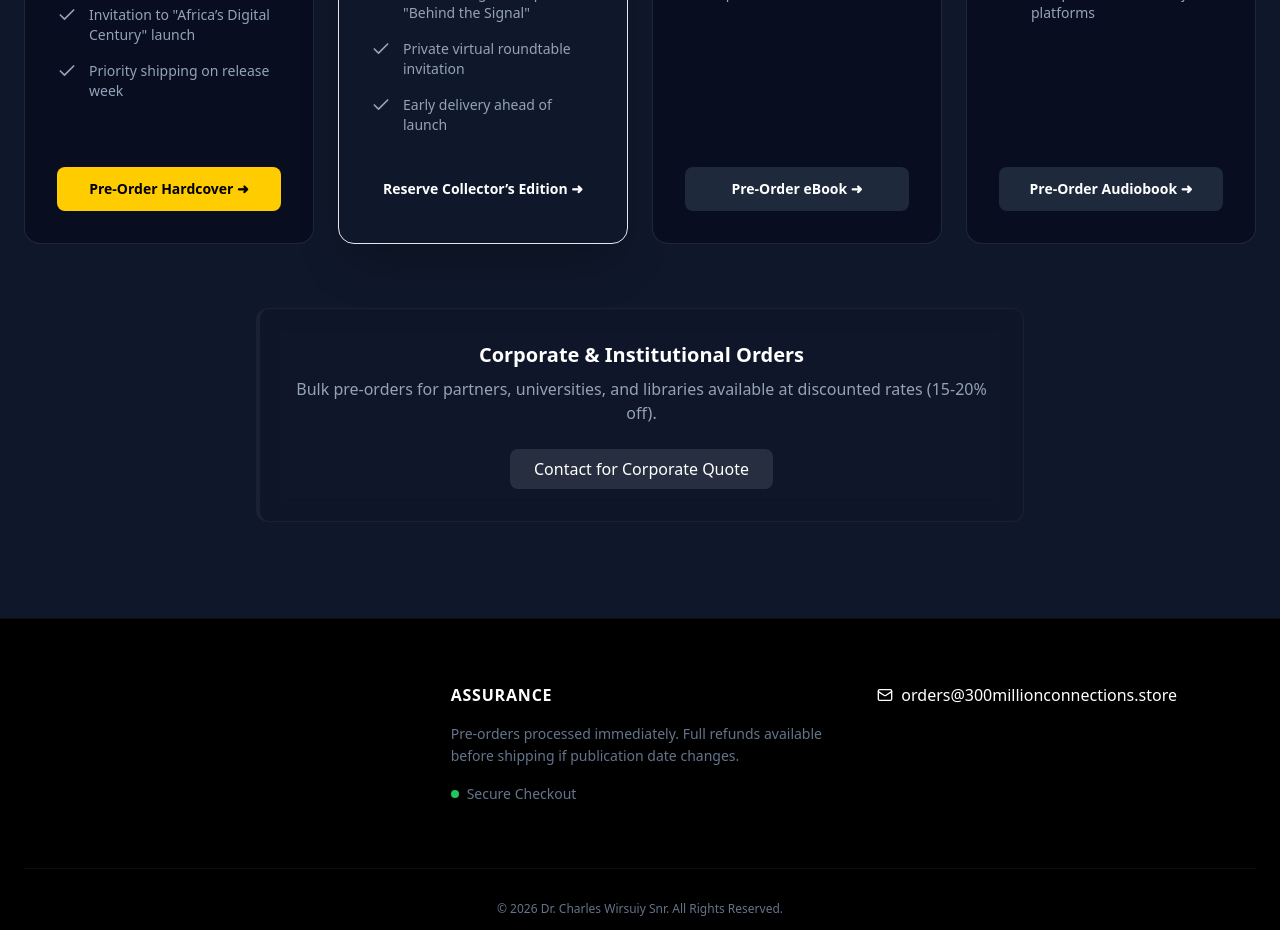
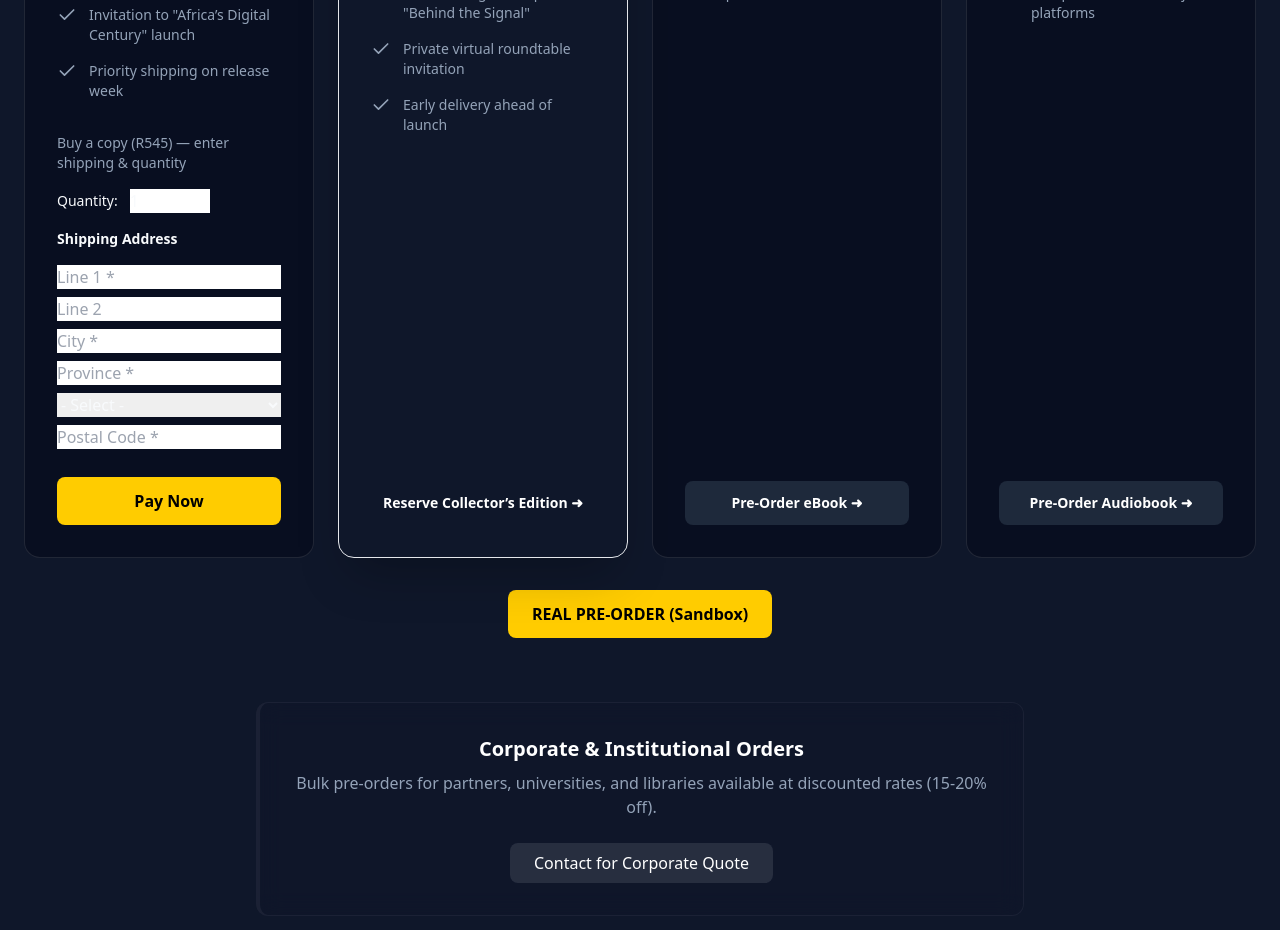
Before and after one commit to MateteSam/MTN, a React (Vite) app: page / in a window 1280 px wide. Shown: the part 5440-6370 px from the top of the page. Built offline with nearby package versions, Linux system fonts and the light colour scheme.

Commit message:
feat(payments): inline secure PayFast form for Print First Edition; compute final amount server-side

```diff
--- a/api/payfast/checkout.js
+++ b/api/payfast/checkout.js
@@ -26,12 +26,17 @@ module.exports = async (req, res) => {
       return;
     }
     const payload = req.body || {};
-    const { amount = '0.00', item_name = 'Preorder' } = payload;
+    const { amount = '0.00', item_name = 'Preorder', custom_quantity = '1', shipping = {} } = payload;
 
     // Ignore any merchant credentials passed from client (don't allow overriding server env)
     if (payload.merchant_id || payload.merchant_key || payload.passphrase) {
       console.warn('Rejected client-supplied merchant credentials in checkout request');
     }
+
+    // Compute final amount server-side to prevent client tampering
+    const qty = parseInt(String(custom_quantity || '1'), 10) || 1;
+    const baseAmount = parseFloat(String(amount || '0')) || 0;
+    const finalAmount = (baseAmount * qty).toFixed(2);
 
     // Build parameters required by PayFast
     const origin = (req.headers['x-forwarded-proto'] || 'https') + '://' + (req.headers['x-forwarded-host'] || req.headers.host);
@@ -42,7 +47,7 @@ module.exports = async (req, res) => {
     const cancel_url = `${origin}/payment-cancel?m_payment_id=${m_payment_id}`;
     try {
       const orders = require('../../lib/orders');
-      await orders.createOrder({ m_payment_id, amount: parseFloat(amount).toFixed(2), item_name, status: 'pending' });
+      await orders.createOrder({ m_payment_id, amount: finalAmount, item_name, status: 'pending', meta: { shipping, qty } });
     } catch (err) {
       console.warn('Could not persist order', err && err.message ? err.message : err);
     }
@@ -56,8 +61,16 @@ module.exports = async (req, res) => {
       name_first: '',
       name_last: '',
       email_address: '',
-      amount: parseFloat(amount).toFixed(2),
+      amount: finalAmount,
       item_name: item_name,
+      custom_quantity: String(qty),
+      // include shipping fields so they are forwarded to PayFast and available in IPN
+      line1: shipping.line1 || '',
+      line2: shipping.line2 || '',
+      city: shipping.city || '',
+      region: shipping.region || '',
+      country: shipping.country || '',
+      code: shipping.code || '',
     };
 
     // Create signature string (alphabetical order of key names)
--- a/components/PricingSection.tsx
+++ b/components/PricingSection.tsx
@@ -1,14 +1,91 @@
-import React from 'react';
+import React, { useState, useRef } from 'react';
 import { Check, Star } from 'lucide-react';
 import { PRICING_TIERS } from '../constants';
+const PayFastForm = React.lazy(()=>import('./PayFastForm'));
 import { PricingTier } from '../types';
-import { startCheckout } from '../lib/checkout';
 
 const PricingSection: React.FC = () => {
   const handlePreorder = async (tier: PricingTier) => {
-    await startCheckout({ amount: tier.price, item_name: tier.title });
+    // Open new window immediately so popup blockers allow it (user gesture)
+    const newWindow = window.open('', '_blank');
+    if (!newWindow) {
+      alert('Popup blocked. Please allow popups for this site or try again.');
+      return;
+    }
+
+    // During local development, skip hitting PayFast and open the local test page
+    // This uses Vite's DEV flag so it also covers non-local hostnames used for LAN testing.
+    const isDev = (typeof import.meta !== 'undefined' && import.meta.env && import.meta.env.DEV) || (typeof window !== 'undefined' && (window.location.hostname === 'localhost' || window.location.hostname === '127.0.0.1'));
+    if (isDev) {
+      const qs = new URLSearchParams({ amount: tier.price.replace(/[^0-9.]/g, ''), item_name: tier.title }).toString();
+      newWindow.location = `/test-payfast.html?${qs}`;
+      return;
+    }
+
+    try {
+      const resp = await fetch('/api/payfast/checkout', {
+        method: 'POST',
+        headers: { 'Content-Type': 'application/json' },
+        body: JSON.stringify({ amount: tier.price.replace(/[^0-9.]/g, ''), item_name: tier.title })
+      });
+
+      const html = await resp.text();
+
+      if (!resp.ok) {
+        // fallback to local test page for offline/local testing
+        const qs = new URLSearchParams({ amount: tier.price.replace(/[^0-9.]/g, ''), item_name: tier.title }).toString();
+        newWindow.location = `/test-payfast.html?${qs}`;
+        return;
+      }
+
+      // success — write the PayFast form HTML into the opened tab
+      newWindow.document.open();
+      newWindow.document.write(html);
+      newWindow.document.close();
+    } catch (err) {
+      if (newWindow) {
+        const qs = new URLSearchParams({ amount: tier.price.replace(/[^0-9.]/g, ''), item_name: tier.title }).toString();
+        newWindow.location = `/test-payfast.html?${qs}`;
+      }
+      console.error('PayFast checkout error', err);
+    }
   };
 
+  // This button triggers the real checkout flow (posts to /api/payfast/checkout and opens returned PayFast form)
+  const handleRealPreorder = async (amount: string, item_name: string) => {
+    const newWindow = window.open('', '_blank');
+    if (!newWindow) {
+      alert('Popup blocked. Please allow popups for this site or try again.');
+      return;
+    }
+
+    try {
+      const apiBase = (typeof import.meta !== 'undefined' && import.meta.env && import.meta.env.VITE_API_BASE) ? import.meta.env.VITE_API_BASE.replace(/\/$/, '') : '';
+      const apiUrl = apiBase ? `${apiBase}/api/payfast/checkout` : '/api/payfast/checkout';
+      const resp = await fetch(apiUrl, {
+        method: 'POST',
+        headers: { 'Content-Type': 'application/json' },
+        body: JSON.stringify({ amount, item_name })
+      });
+
+      const html = await resp.text();
+
+      if (!resp.ok || !html) {
+        // Fallback to local test page if backend fails
+        const qs = new URLSearchParams({ amount, item_name }).toString();
+        newWindow.location = `/test-payfast.html?${qs}`;
+        return;
+      }
+
+      newWindow.document.open();
+      newWindow.document.write(html);
+      newWindow.document.close();
+    } catch (err) {
+      console.error('Real preorder failed', err);
+      const qs = new URLSearchParams({ amount, item_name }).toString();
+      newWindow.location = `/test-payfast.html?${qs}`;
+    }
+  };
   return (
     <section id="pricing" className="py-24 bg-slate-900 relative">
       <div className="container mx-auto px-6">
@@ -22,8 +99,18 @@ const PricingSection: React.FC = () => {
 
         <div className="grid md:grid-cols-2 xl:grid-cols-4 gap-6">
           {PRICING_TIERS.map((tier) => (
-            <PricingCard key={tier.id} tier={tier} onPreorder={handlePreorder} />
+            <PricingCard key={tier.id} tier={tier} />
           ))}
+        </div>
+
+        <div className="mt-8 text-center">
+          <button
+            onClick={() => handleRealPreorder('545.00', 'Print First Edition')}
+            className="inline-block bg-mtn-yellow text-black px-6 py-3 rounded-lg font-bold"
+            title="Opens PayFast sandbox (requires sandbox credentials or public URL)"
+          >
+            REAL PRE-ORDER (Sandbox)
+          </button>
         </div>
 
         <div className="mt-16 glass-panel rounded-xl p-8 max-w-3xl mx-auto text-center border-l-4 border-mtn-yellow">
@@ -40,8 +127,17 @@ const PricingSection: React.FC = () => {
   );
 };
 
-const PricingCard: React.FC<{ tier: PricingTier; onPreorder: (tier: PricingTier) => void }> = ({ tier, onPreorder }) => {
+const PricingCard: React.FC<{ tier: PricingTier }> = ({ tier }) => {
   const isCollector = tier.id === 'collector';
+  const formRef = useRef<HTMLFormElement | null>(null);
+  const [quantity, setQuantity] = useState<number>(1);
+  const [line1, setLine1] = useState('');
+  const [line2, setLine2] = useState('');
+  const [city, setCity] = useState('');
+  const [region, setRegion] = useState('');
+  const [country, setCountry] = useState('');
+  const [code, setCode] = useState('');
+  const [loading, setLoading] = useState(false);
 
   const colorMap = {
     yellow: 'border-mtn-yellow text-mtn-yellow shadow-mtn-yellow/20',
@@ -97,11 +193,85 @@ const PricingCard: React.FC<{ tier: PricingTier; onPreorder: (tier: PricingTier)
         ))}
       </ul>
 
-      <button
-        onClick={() => onPreorder(tier)}
-        className={`w-full py-3 rounded-lg font-bold text-sm transition-colors ${btnColorMap[tier.color]}`}>
-        {tier.cta} ➜
-      </button>
+      {tier.id === 'print' ? (
+        <div className="w-full">
+          <div className="mb-4 text-sm text-slate-400">Buy a copy (R545) — enter shipping & quantity</div>
+          <form ref={formRef} onSubmit={async (e) => {
+            e.preventDefault();
+            const formEl = formRef.current;
+            // client-side validation
+            const elems = Array.from((formEl as HTMLFormElement).elements) as any[];
+            let cont = true;
+            for (let i = 0; i < elems.length; i++) {
+              const el = elems[i];
+              if (!el.className || el.className.indexOf('shipping') === -1) continue;
+              if (el.name === 'line2') continue;
+              if (!cont) continue;
+              if (el.name === 'country') {
+                if (el.selectedIndex === 0) { cont = false; alert('Select a country'); }
+              } else {
+                if (0 === String(el.value).length || /^\s*$/.test(String(el.value))) { cont = false; alert('Complete all the mandatory address fields'); }
+              }
+            }
+            if (!cont) return;
+
+            setLoading(true);
+            const newWindow = window.open('', '_blank');
+            if (!newWindow) { alert('Popup blocked. Please allow popups for this site or try again.'); setLoading(false); return; }
+
+            try {
+              const payload = { amount: '545', item_name: tier.title, custom_quantity: String(quantity), shipping: { line1, line2, city, region, country, code } };
+              const resp = await fetch('/api/payfast/checkout', { method: 'POST', headers: { 'Content-Type': 'application/json' }, body: JSON.stringify(payload) });
+              const html = await resp.text();
+              if (!resp.ok || !html) {
+                const qs = new URLSearchParams({ amount: (545 * quantity).toFixed(2), item_name: tier.title }).toString();
+                newWindow.location = `/test-payfast.html?${qs}`;
+                setLoading(false);
+                return;
+              }
+              newWindow.document.open(); newWindow.document.write(html); newWindow.document.close();
+            } catch (err) {
+              console.error(err); newWindow.close(); alert('Could not open PayFast. Please try again.');
+            }
+
+            setLoading(false);
+          }} className="space-y-4">
+            <div className="flex items-center gap-3">
+              <label htmlFor="pf-qty" className="text-sm">Quantity:</label>
+              <input id="pf-qty" className="w-20" type="number" min={1} value={quantity} onChange={(e) => setQuantity(Math.max(1, parseInt(e.target.value || '1')))} />
+            </div>
+
+            <div className="text-sm font-bold">Shipping Address</div>
+            <div className="grid grid-cols-1 gap-2">
+              <input className="shipping" name="line1" placeholder="Line 1 *" value={line1} onChange={(e) => setLine1(e.target.value)} />
+              <input className="shipping" name="line2" placeholder="Line 2" value={line2} onChange={(e) => setLine2(e.target.value)} />
+              <input className="shipping" name="city" placeholder="City *" value={city} onChange={(e) => setCity(e.target.value)} />
+              <input className="shipping" name="region" placeholder="Province *" value={region} onChange={(e) => setRegion(e.target.value)} />
+              <select className="shipping" name="country" value={country} onChange={(e) => setCountry(e.target.value)}>
+                <option value="">- Select -</option>
+                <option value="South Africa">South Africa</option>
+                <option value="Botswana">Botswana</option>
+                <option value="Lesotho">Lesotho</option>
+                <option value="Mauritius">Mauritius</option>
+                <option value="Mozambique">Mozambique</option>
+                <option value="Eswatini">Eswatini</option>
+                <option value="Zimbabwe">Zimbabwe</option>
+              </select>
+              <input className="shipping" name="code" placeholder="Postal Code *" value={code} onChange={(e) => setCode(e.target.value)} />
+            </div>
+
+            <div className="pt-3">
+              <button type="submit" disabled={loading} className="w-full py-3 bg-mtn-yellow text-black rounded-lg font-bold">{loading ? 'Processing…' : 'Pay Now'}</button>
+            </div>
+          </form>
+        </div>
+      ) : (
+        <button
+          onClick={() => handlePreorder(tier)}
+          className={`w-full py-3 rounded-lg font-bold text-sm transition-colors ${btnColorMap[tier.color]}`}>
+          {tier.cta} ➜
+        </button>
+      )}
     </div>
   );
 };
```
